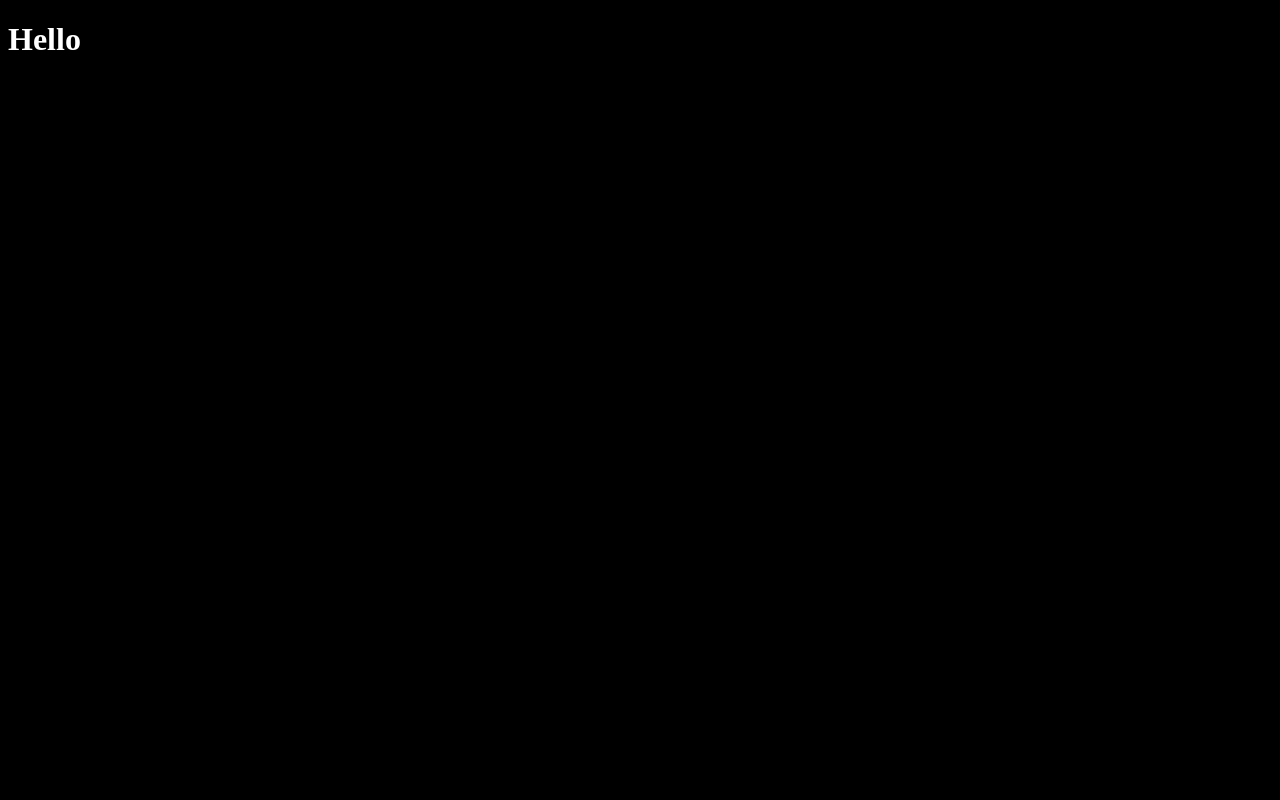
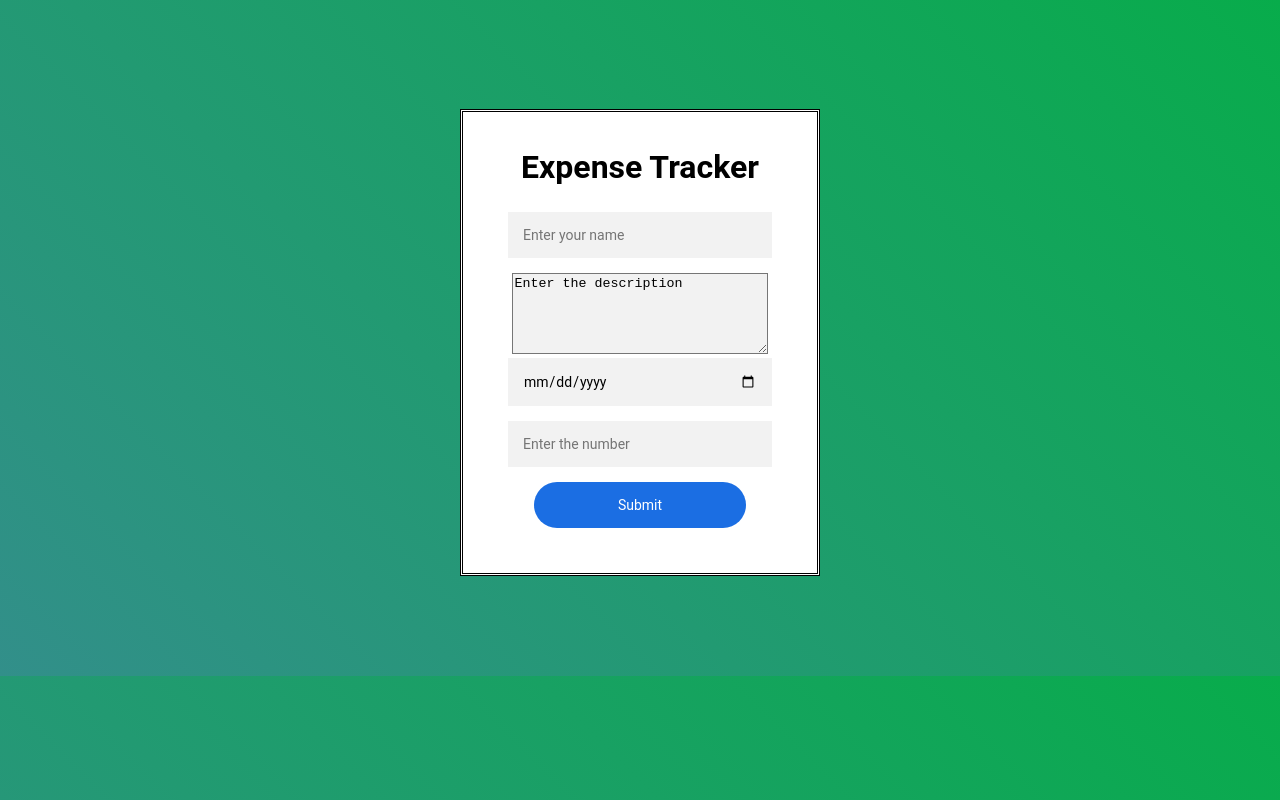
Before and after one commit to RithikaSundaram/Expense_Tracker, a website: page static/index.html in a window 1280 px wide. Drawn offline with Linux system fonts and the light colour scheme; files that its build step writes are made by us from their sources.

Commit message:
express commit

```diff
--- a/package.json
+++ b/package.json
@@ -1,5 +1,6 @@
 {
   "dependencies": {
-    "express": "^4.18.3"
+    "express": "^4.18.3",
+    "nodemon": "^3.1.0"
   }
 }
--- a/static/index.html
+++ b/static/index.html
@@ -4,10 +4,26 @@
     <meta charset="UTF-8">
     <meta name="viewport" content="width=device-width, initial-scale=1.0">
     <title>Expense Tracker</title>
-    <link href="./static/styles.css" rel="stylesheet">
+    <link href="styles.css" rel="stylesheet">
 </head>
 <body>
-    <h1>Hello</h1>
+   <div class="login-page">
+    <div class="form">
+        <div class="login">
+            <div class="login-header">
+            <h1>Expense Tracker</h1>
+        </div>
+        </div>
+        <form action="/hi" class="login-form">
+            <input type="text" name="name" placeholder="Enter your name">
+            <textarea placeholder="Enter the description..." rows="5" cols="10" name="description">Enter the description
+            </textarea>
+            <input type="date" name="date">
+            <input type="number" name="number" placeholder="Enter the number">
+            <button type="submit">Submit</button>
+        </form>
+    </div>
+   </div>
     <script src="index.js"></script>
 </body>
 </html>
--- a/static/styles.css
+++ b/static/styles.css
@@ -1,4 +1,71 @@
-body{
-    background-color: black;
-    color:white;
-}
+  .login-page {
+    width: 360px;
+    padding: 8% 0 0;
+    margin: auto;
+  }
+  .login-page .form .login{
+    margin-top: -31px;
+  margin-bottom: 26px;
+  }
+  .form {
+    position: relative;
+    z-index: 1;
+    background: #FFFFFF;
+    max-width: 360px;
+    margin: 0 auto 100px;
+    padding: 45px;
+    text-align: center;
+    box-shadow: #313533;
+    border-style:double;
+    background-position: 0%;
+  }
+  .form input {
+    font-family: "Roboto", sans-serif;
+    outline: 0;
+    background: #f2f2f2;
+    width: 100%;
+    border: 0;
+    margin: 0 0 15px;
+    padding: 15px;
+    box-sizing: border-box;
+    font-size: 14px;
+  }
+  .form button {
+    font-family: "Roboto", sans-serif;
+    outline: 0;
+    background-color: #1b6ee3;
+    width: 80%;
+    border: 0;
+    padding: 15px;
+    color: #FFFFFF;
+    font-size: 14px;
+    transition: all 0.3 ease;
+    cursor: pointer;
+    border-top-left-radius: 50px;
+    border-top-right-radius: 50px;
+    border-bottom-left-radius: 50px;
+    border-bottom-right-radius: 50px;
+  }
+
+  .container {
+    position: relative;
+    z-index: 1;
+    max-width: 300px;
+    margin: 0 auto;
+  }
+
+  body {
+    background-color: #328f8a;
+    background-image: linear-gradient(45deg,#328f8a,#08ac4b);
+    font-family: "Roboto", sans-serif;
+    box-shadow:#313533;
+    outline: #313533;
+
+  }
+
+  textarea{
+    width:95%;
+    height:10%;
+    background: #f2f2f2;
+
+  }
```
Also changed, not shown: index.js (+27 -2 lines), 1 other file.
